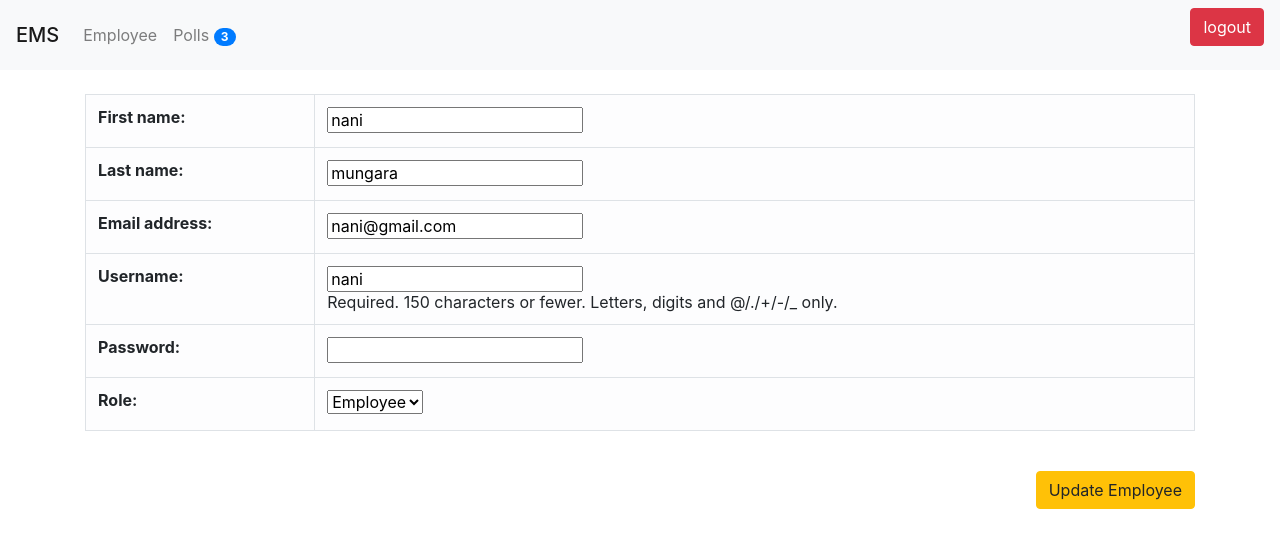
After one commit to Rajasekhartech/ems, a Django app: page /employee/4/edit/ in a window 1280 px wide. The commit adds this page. Shown: the top 548 px of the page. Run offline with Django 3.2, Linux system fonts and the light colour scheme; a user stored in the database is signed in; data comes from the database, SQL or seed files in the repository; both versions use the stored data as it was after the commit; parts of the project's set-up code (start-up, migrations or seed data) failed here and were passed over; some libraries are stand-ins or nearby versions.

Commit message:
need to add decorator

```diff
--- a/employee/forms.py
+++ b/employee/forms.py
@@ -1,17 +1,35 @@
 from django import forms
-from django.contrib.auth.models import User
+from django.contrib.auth.models import User, Group
 
 class UserForm(forms.ModelForm):
     password = forms.CharField(widget=forms.PasswordInput)
+    role = forms.ModelChoiceField(queryset= Group.objects.all())
 
     class Meta:
         model = User
         fields = ['first_name', 'last_name' , 'email', 'username', 'password']
         label = {'password' : 'Password' }
 
+    def __init__(self, *args, **kwargs):
+        if kwargs.get('instance'):
+            # We get the 'initial' keyword argument or initialize it
+            # as a dict if it didn't exist.
+            initial = kwargs.setdefault('initial', {})
+            # The widget for a ModelMultipleChoiceField expects
+            # a list of primary key for the selected data.
+            if kwargs['instance'].groups.all():
+                initial['role'] = kwargs['instance'].groups.all()[0]
+            else:
+                initial['role'] = None
+
+        forms.ModelForm.__init__(self, *args, **kwargs)
+
+
         def save(self):
             password = self.cleaned_data.pop('password')
+            role = self.cleaned_data.pop('role')
             u = super().save()
+            u.groups.set([role])
             u.set_password(password)
             u.save()
             return u
--- /dev/null
+++ b/employee/middlewares.py
@@ -0,0 +1,47 @@
+class RoleMiddleware:
+    def __init__(self, get_response):
+        self.get_response = get_response
+        # One-time configuration and initialization.
+
+    def __call__(self, request):
+        """
+        Code to be executed for each request before
+        the view (and later middleware) are called.
+        """
+
+        response = self.get_response(request)
+
+        """
+        Code to be executed for each request/response after
+        the view is called.
+        """
+
+        return response
+
+    def process_view(self, request, view_func, *view_args, **view_kargs):
+        """
+        called just before Django calls the view.
+        Return either none or HttpResponse
+        """
+        if request.user.is_authenticated:
+            request.role = None
+            groups = request.user.groups.all()
+            if groups:
+                request.role = groups[0].name
+
+    # def process_exception(self, request, exception):
+    #     """
+    #     Called for the response if exception is raised by view.
+    #     Return either none or HttpResponse
+    #     """
+    #     pass
+
+    # def process_template_response(self, request, response):
+    #     """
+    #     request - HttpRequest object.
+    #     response - TemplateResponse object
+
+    #     return templateresponse
+    #     use this for changing template or context if it is needed.
+    #     """
+    #     pass
--- a/employee/models.py
+++ b/employee/models.py
@@ -4,7 +4,7 @@ from django.db.models.signals import post_save
 from django.dispatch import receiver
 # Create your models here.
 class Profile(models.Model):
-    user = models.OneToOneField(User, on_delete="models.CASCADE")
+    user = models.OneToOneField(User, on_delete=models.CASCADE)
     designation = models.CharField(max_length= 20 , null= False , blank= False)
     salary = models.IntegerField(null=True, blank=True)
     class Meta:
--- a/employee/urls.py
+++ b/employee/urls.py
@@ -4,5 +4,8 @@ from employee.views import *
 urlpatterns = [
     path('', employee_list, name= 'employee_list'),
     path('<int:id>/details/' , employee_details, name = 'employee_details'),
+    path('<int:id>/edit/', employee_edit, name='employee_edit'),
+    path('<int:id>/delete/', employee_delete, name='employee_delete'),
     path('add/', employee_add, name = 'employee_add'),
+
 ]
--- a/employee/views.py
+++ b/employee/views.py
@@ -1,19 +1,56 @@
 from django.shortcuts import render, get_object_or_404
 from django.contrib.auth.models import User
 from employee.forms import UserForm
+from django.contrib.auth import authenticate, logout,login
+from django.contrib.auth.decorators import login_required
 from django.http import HttpResponseRedirect
 from django.urls import reverse
 # Create your views here.
 
+def user_login(request):
+    context = {}
+    if request.method == "POST":
+        username = request.POST['username']
+        password = request.POST['password']
+        user = authenticate(request, username = username, password = password)
+        if user:
+            login(request, user)
+            if request.GET.get('next', None):
+                return HttpResponseRedirect(request.GET['next'])
+            return HttpResponseRedirect(reverse('employee_list'))
+        else:
+            context['error'] = "Provide valid credentials !!!"
+            return render(request, "auth/login.html", context)
+    else:
+        return render(request, "auth/login.html", context)
+
+@login_required(login_url= '/login/')
+def user_success(request):
+    context = {}
+    context['user'] = request.user
+    return render(request, "auth/success.html", context)
+
+@login_required(login_url= '/login/')
+def user_logout(request):
+    if request.method=="POST":
+        logout(request)
+        return HttpResponseRedirect(reverse('user_login'))
+
+@login_required(login_url= '/login/')
 def employee_list(request):
+    print(request.role)
     context = {}
     context['users'] = User.objects.all()
     context['title'] = 'Employees'
     return render(request, 'employee/index.html',context)
+
+@login_required(login_url= '/login/')
 def employee_details(request, id = None):
     context = {}
     context['user'] = get_object_or_404(User, id = id)
     return render(request,'employee/details.html',context)
+
+@login_required(login_url= '/login/')
 def employee_add(request):
     context = {}
     if request.method == "POST":
@@ -31,3 +68,28 @@ def employee_add(request):
         user_form = UserForm()
         context['user_form'] = user_form
         return render(request, 'employee/add.html',context)
+
+@login_required(login_url= '/login/')
+def employee_edit(request, id =id):
+    user = get_object_or_404(User, id = id)
+    if request.method == "POST":
+        user_form = UserForm(request.POST , instance = user)
+        if user_form.is_valid():
+            user_form.save()
+            return HttpResponseRedirect(reverse('employee_list'))
+        else:
+            return render(request,'employee/edit.html',{"user_form" : user_form})
+
+    else:
+        user_form = UserForm(instance =user)
+        return render(request, 'employee/edit.html',{"user_form" : user_form})
+
+def employee_delete(request , id = None):
+    user = get_object_or_404(User, id = id)
+    if request.method == "POST":
+        user.delete()
+        return HttpResponseRedirect(reverse('employee_list'))
+    else:
+        context={}
+        context['user'] = user
+        return render(request, 'employee/delete.html', context)
--- a/ems/settings.py
+++ b/ems/settings.py
@@ -50,6 +50,7 @@ MIDDLEWARE = [
     'django.contrib.auth.middleware.AuthenticationMiddleware',
     'django.contrib.messages.middleware.MessageMiddleware',
     'django.middleware.clickjacking.XFrameOptionsMiddleware',
+    'employee.middlewares.RoleMiddleware',
 ]
 
 ROOT_URLCONF = 'ems.urls'
@@ -65,6 +66,7 @@ TEMPLATES = [
                 'django.template.context_processors.request',
                 'django.contrib.auth.context_processors.auth',
                 'django.contrib.messages.context_processors.messages',
+                'poll.context_processor.poll_count',
             ],
         },
     },
--- a/ems/urls.py
+++ b/ems/urls.py
@@ -15,9 +15,12 @@ Including another URLconf
 """
 from django.contrib import admin
 from django.urls import path , include
-
+from employee.views import user_login, user_success, user_logout
 urlpatterns = [
     path('admin/', admin.site.urls),
     path('poll/', include('poll.urls')),
     path('employee/',include('employee.urls')),
+    path('login/', user_login, name = 'user_login'),
+    path('success/', user_success, name = 'user_success'),
+    path('logout/', user_logout, name = 'user_logout'),
 ]
--- /dev/null
+++ b/poll/context_processor.py
@@ -0,0 +1,5 @@
+from  poll.models import Question
+
+def poll_count(request):
+    count = Question.objects.count()
+    return {"polls_count" : count}
--- a/poll/views.py
+++ b/poll/views.py
@@ -1,7 +1,10 @@
 from django.shortcuts import render
 from poll.models import *
 from django.http import Http404 , HttpResponse
+from  django.contrib.auth.decorators import login_required
 # Create your views here.
+
+@login_required(login_url= '/login/')
 def index(request):
     context = {}
     questions = Question.objects.all()
@@ -9,6 +12,7 @@ def index(request):
     context['title'] = 'polls'
     return render(request,'polls/index.html', context)
 
+@login_required(login_url= '/login/')
 def details(request, id = None):
     context = {}
     try:
@@ -19,6 +23,8 @@ def details(request, id = None):
     context['question'] = question
     return render(request,'polls/details.html', context)
 
+
+@login_required(login_url= '/login/')
 def poll(request, id = None):
     if request.method == "GET":
         try:
--- a/templates/employee/details.html
+++ b/templates/employee/details.html
@@ -25,5 +25,8 @@
         </tr>
     </tbody>
     </table>
-
+<div class="text-right">
+    <a class="btn btn-warning" href="{% url 'employee_edit' user.id %}">Edit</a>
+    <a class="btn btn-danger" href="{% url 'employee_delete' user.id %}">Delete</a>
+    </div>
 {% endblock content %}
--- a/templates/employee/edit.html
+++ b/templates/employee/edit.html
@@ -1,10 +1,14 @@
-<!DOCTYPE html>
-<html lang="en">
-<head>
-    <meta charset="UTF-8">
-    <title>Title</title>
-</head>
-<body>
+{% extends 'polls/base.html' %}
 
-</body>
-</html>
+
+{% block content %}
+<br>
+    <form method="POST">
+        {% csrf_token %}
+        <table class="table table-bordered table-light">
+            {{user_form.as_table}}
+        </table>
+        <br>
+        <button type="submit" class="btn btn-warning float-right">Update Employee</button>
+    </form>
+{% endblock content %}
--- /dev/null
+++ b/templates/header.html
@@ -0,0 +1,29 @@
+<div class="navbar navbar-expand-lg navbar-light bg-light">
+    <span class="navbar-brand mb-0 h1">EMS</span>
+    <button class="navbar-toggler" type="button" data-toggle="collapse" data-target="#navbarNav" aria-controls="navbarNav" aria-expanded="false" aria-label="Toggle navigation">
+        <span class="navbar-toggler-icon"></span>
+    </button>
+    <div class="collapse navbar-collapse" id="navbarNav">
+        <ul class="navbar-nav">
+            <li class="nav-item">
+                <a class="nav-link" href="{% url 'employee_list'%}">
+                    Employee
+                </a>
+            </li>
+            <li class="nav-item">
+                <a class="nav-link" href="{% url 'polls_list' %}">
+                    Polls
+                    <span class="badge badge-primary badge-pill ">{{polls_count}}</span>
+                </a>
+            </li>
+        </ul>
+    </div>
+    {% if user.is_authenticated %}
+        <div class="text-right">
+            <form method="POST" action="/logout/">
+            {%csrf_token%}
+            <input type="submit" class="btn btn-danger" value="logout">
+            </form>
+        </div>
+    {% endif %}
+</div>
--- a/templates/polls/base.html
+++ b/templates/polls/base.html
@@ -1,15 +1,19 @@
 {% load static %}
-<!DOCTYPE html>
-<html lang="en">
+<html>
     <head>
-    <meta charset="UTF-8">
-    <title>Employee management system</title>
+        <title>Employee Management System</title>
+        <link rel="stylesheet" href="https://maxcdn.bootstrapcdn.com/bootstrap/4.0.0/css/bootstrap.min.css" integrity="sha384-Gn5384xqQ1aoWXA+058RXPxPg6fy4IWvTNh0E263XmFcJlSAwiGgFAW/dAiS6JXm" crossorigin="anonymous">
         <link rel="stylesheet" href="{% static 'css/custom.css' %}">
     </head>
     <body>
-<h1> Employee Management System</h1>
+        {% include 'header.html' %}
+        <div class="container">
             {% block content %}
-{% endblock content%}
+            {% endblock content %}
+        </div>
 
+        <script src="https://code.jquery.com/jquery-3.2.1.slim.min.js" integrity="sha384-KJ3o2DKtIkvYIK3UENzmM7KCkRr/rE9/Qpg6aAZGJwFDMVNA/GpGFF93hXpG5KkN" crossorigin="anonymous"></script>
+        <script src="https://cdnjs.cloudflare.com/ajax/libs/popper.js/1.12.9/umd/popper.min.js" integrity="sha384-ApNbgh9B+Y1QKtv3Rn7W3mgPxhU9K/ScQsAP7hUibX39j7fakFPskvXusvfa0b4Q" crossorigin="anonymous"></script>
+        <script src="https://maxcdn.bootstrapcdn.com/bootstrap/4.0.0/js/bootstrap.min.js" integrity="sha384-JZR6Spejh4U02d8jOt6vLEHfe/JQGiRRSQQxSfFWpi1MquVdAyjUar5+76PVCmYl" crossorigin="anonymous"></script>
     </body>
 </html>
```
Also changed, not shown: templates/auth/login.html (added, +19 -0 lines), templates/auth/success.html (added, +9 -0 lines), templates/employee/delete.html (+12 -9 lines), templates/employee/index.html (+39 -19 lines), templates/polls/index.html (+25 -12 lines), db.sqlite3. Lines whose indentation alone changed are shown as unchanged.
